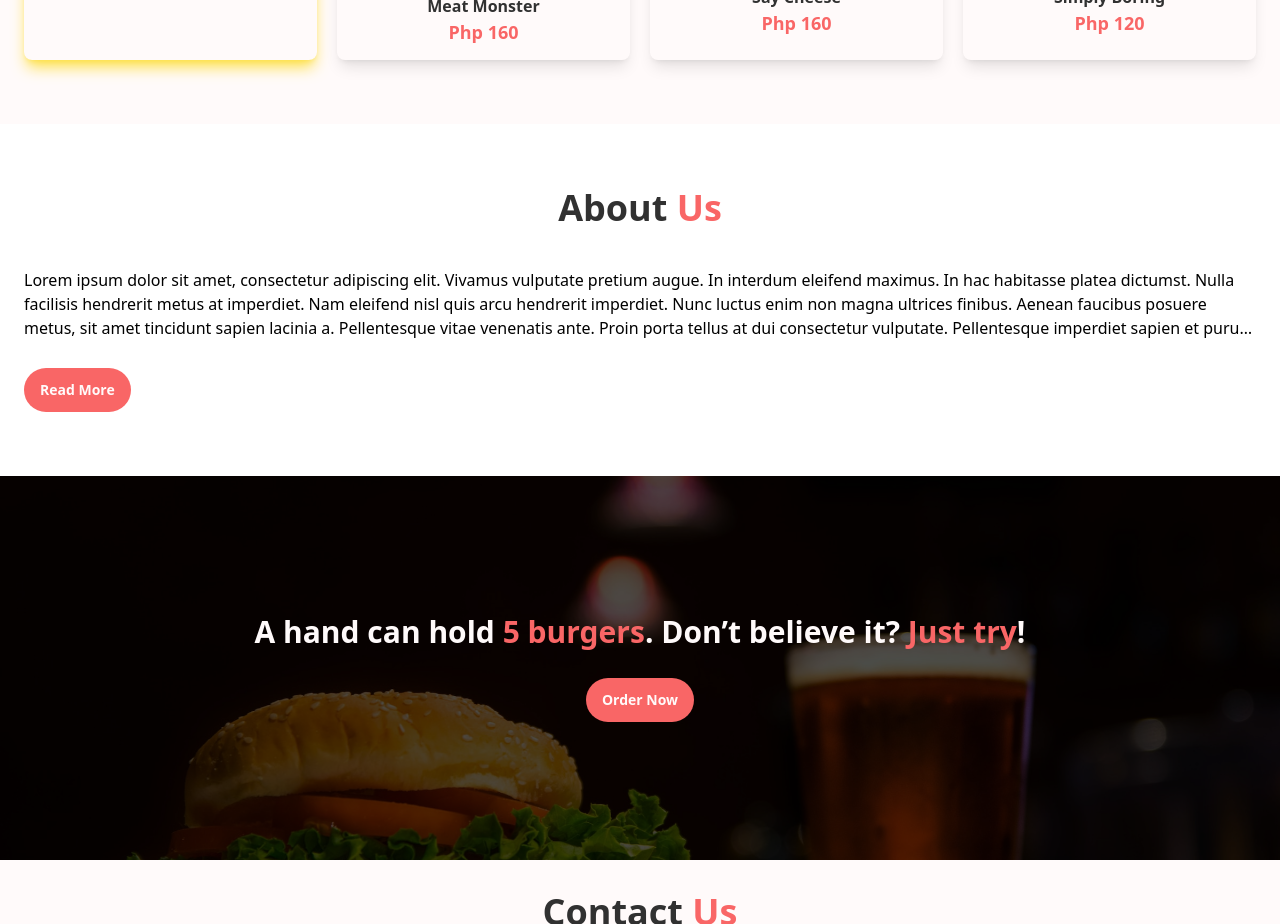
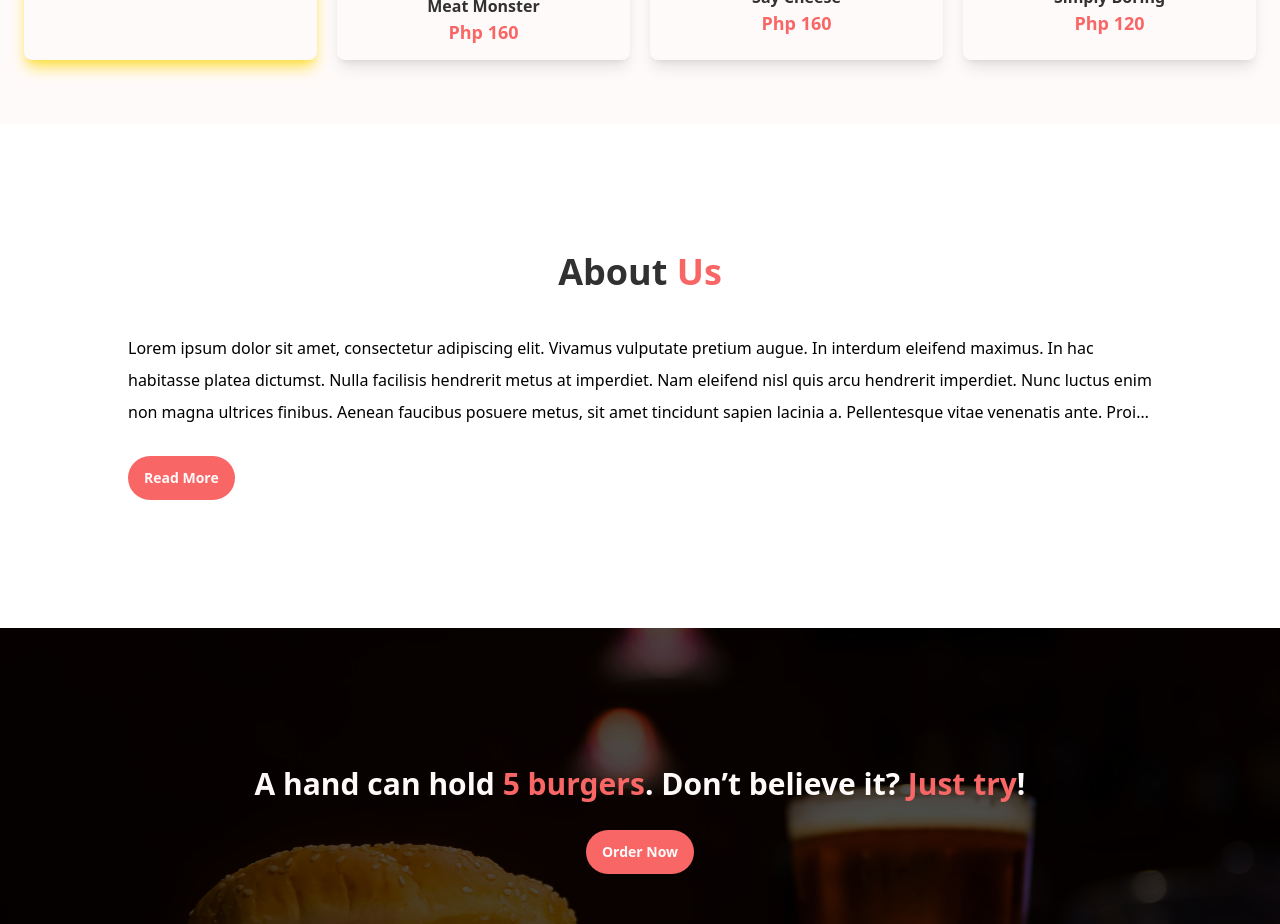
Before and after one commit to AlecBlance/Junior-FE-Assessment, a React (Vite) app in the folder Task1/: page / in a window 1280 px wide. Shown: the part 1380-2304 px from the top of the page. Built offline with nearby package versions, Linux system fonts and the light colour scheme.

Commit message:
style: large device About component

```diff
--- a/Task1/src/components/About/index.jsx
+++ b/Task1/src/components/About/index.jsx
@@ -4,11 +4,15 @@ const About = () => {
   const [truncate, setTruncate] = useState(true);
 
   return (
-    <div className="py-16 px-6 bg-white">
+    <div className="py-16 px-6 lg:px-32 lg:py-32 bg-white">
       <h1 className="text-center text-2xl text-custom-black font-black mb-5 md:text-4xl md:mb-10">
         About <span className="text-palette-red">Us</span>
       </h1>
-      <p className={`${truncate ? "line-clamp-3" : "line-clamp-none"} `}>
+      <p
+        className={`${
+          truncate ? "line-clamp-3" : "line-clamp-none"
+        } lg:leading-8`}
+      >
         Lorem ipsum dolor sit amet, consectetur adipiscing elit. Vivamus
         vulputate pretium augue. In interdum eleifend maximus. In hac habitasse
         platea dictumst. Nulla facilisis hendrerit metus at imperdiet. Nam
```
